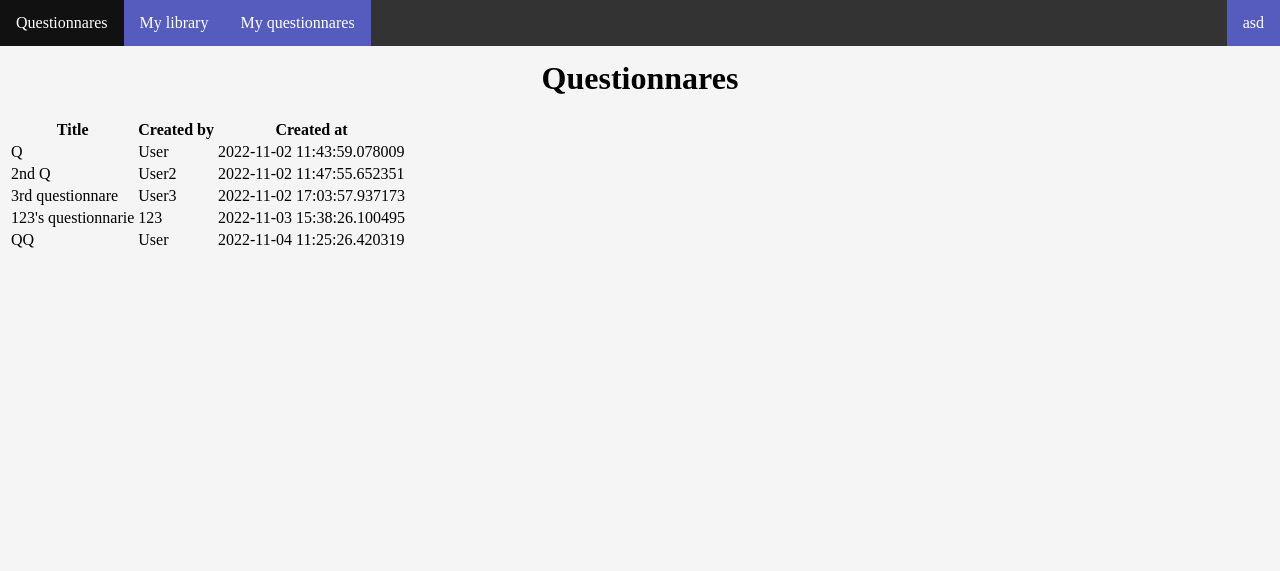
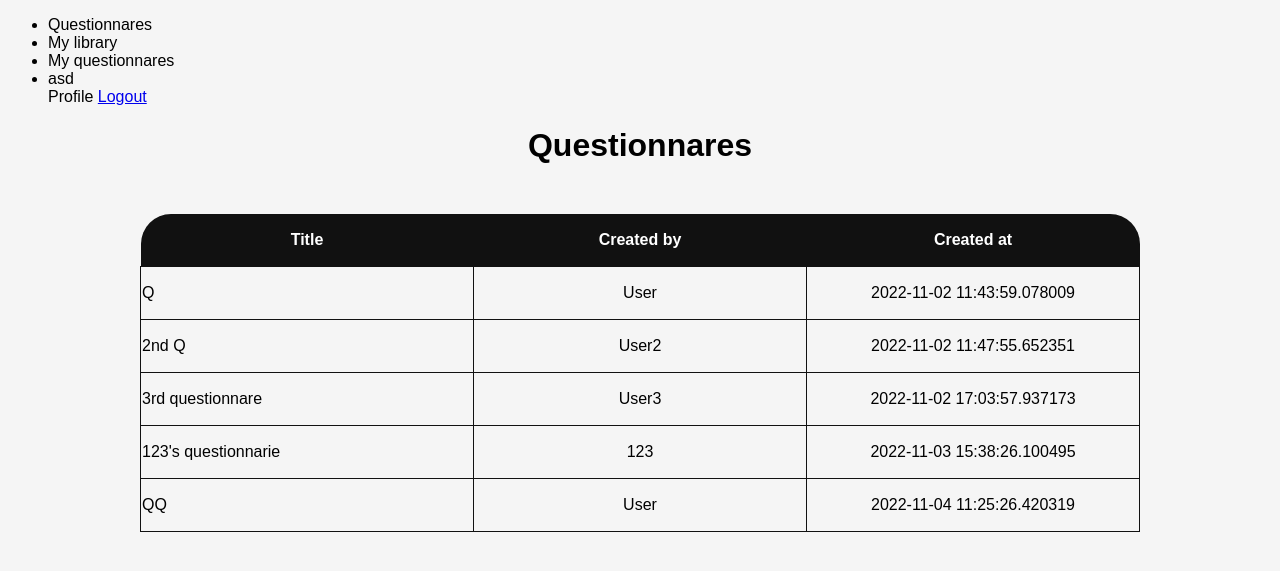
Before and after one commit to kadarkutir/questionaire-webapp, a Flask app: page /index in a window 1280 px wide. Shown: the top 571 px of the page. Run offline with Flask 2, Linux system fonts and the light colour scheme; a user stored in the database is signed in; data comes from the database, SQL or seed files in the repository.

Commit message:
update style.css

```diff
--- a/static/style/style.css
+++ b/static/style/style.css
@@ -1,7 +1,14 @@
+/* General designs */
 body{
     background-color: whitesmoke;
+    font-family: 'Quicksand', sans-serif;
 }
 
+
+#mainframe h1{
+    text-align: center;
+}
+/* General designs end */
 
 div.content_body{
     margin-left: auto;
@@ -47,72 +54,6 @@ div.danger{
     vertical-align: middle;
 }
 
-div.navbar_home{
-    width: 100%;
-    height: 50px;
-    position: fixed;
-    top: 0;
-    left: 0;
-}
-
-ul.navbar_home_list li{
-    display: inline;
-    float: left;
-}
-
-ul.navbar_home_list a{
-    display: block;
-    padding: 8px;
-    background-color: #555cbd;
-    text-decoration: none;
-    padding: 14px 16px;
-    text-align: center;
-    color: white;
-    cursor: pointer;
-}
-
-ul.navbar_home_list{
-    background-color: #dddddd;
-    list-style-type: none;
-    margin: 0;
-    padding: 0;
-    overflow: hidden;
-    background-color: #333;
-}
-
-ul.navbar_home_list a:hover{
-    background-color: #111;
-}
-
-ul.navbar_home_list li.profile_button{
-    float: right;
-}
-
-.drop_btn{
-    background-color: #555cbd;
-    color: white;
-    padding: 14px 16px;
-    border: none;
-    text-align: center;
-}
-
-.dropdown_content{
-    display: none;
-}
-
-.dropdown_content a {
-    color: black;
-    padding: 12px 16px;
-    text-decoration: none;
-    display: block;
-    cursor: pointer;
-  }
-
-.dropdown_content a:hover {background-color: #f1f1f1}
-
-.profile_button:hover .dropdown_content {
-    display: block;
-}
 
 .q_div{
     border: 1px solid black;
@@ -121,45 +62,57 @@ ul.navbar_home_list li.profile_button{
     text-align: center;
 }
 
-table.question_table{
+/* Table design */
+table.general_table_design{
     margin-left: auto;
     margin-right: auto;
     margin-top: 50px;
     width: 1000px;
     border-collapse: collapse;
+    border-radius: 30px;
 }
 
-table.question_table td{
+table.general_table_design td{
     border: #111 solid 1px;
     height: 50px;
     width: 330px;
     cursor: pointer;
 }
 
-table.question_table tbody > tr:hover{
+table.general_table_design tbody > tr:hover{
     background-color: #555cbd;
 }
 
-table.question_table th{
+table.general_table_design th{
     background-color: #111;
     color: white;
     height: 50px;
 }
+
+table.general_table_design th:first-child{
+    border-top-left-radius: 30px;
+}
+
+table.general_table_design th:last-child{
+    border-top-right-radius: 30px;
+}
+
+table.general_table_design td:nth-child(2){
+    text-align: center;
+}
+
+table.general_table_design td:nth-child(3){
+    text-align: center;
+}
+
+
+/* Table design end */
 
 div.welcome_page{
     margin-left: auto;
     margin-right: auto;
     margin-top: 100px;
     text-align: center;
-}
-
-#mainframe h1{
-    text-align: center;
-    margin-top: 60px;
-}
-
-#mainframe a{
-    cursor: pointer;
 }
 
 div.profile{
```
Also changed, not shown: other parts of static/style/style.css (+233 -4 lines).
